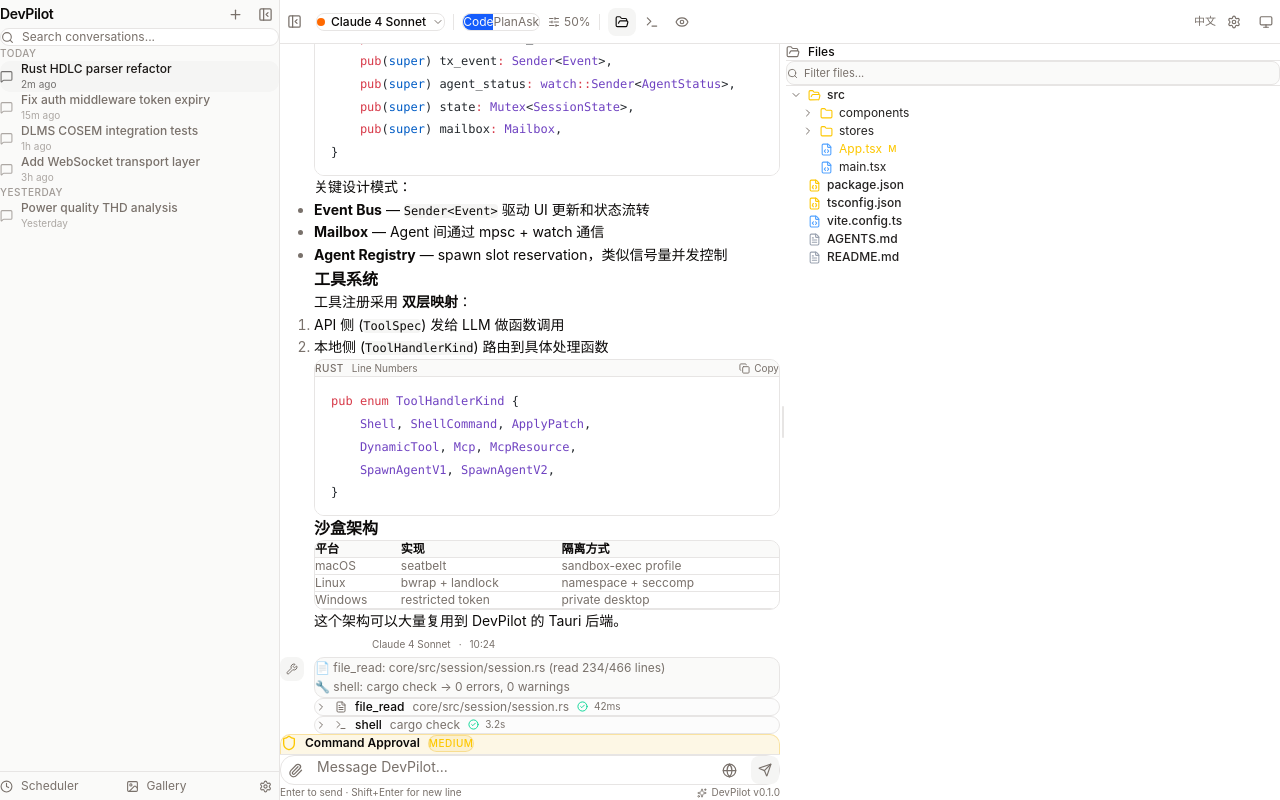
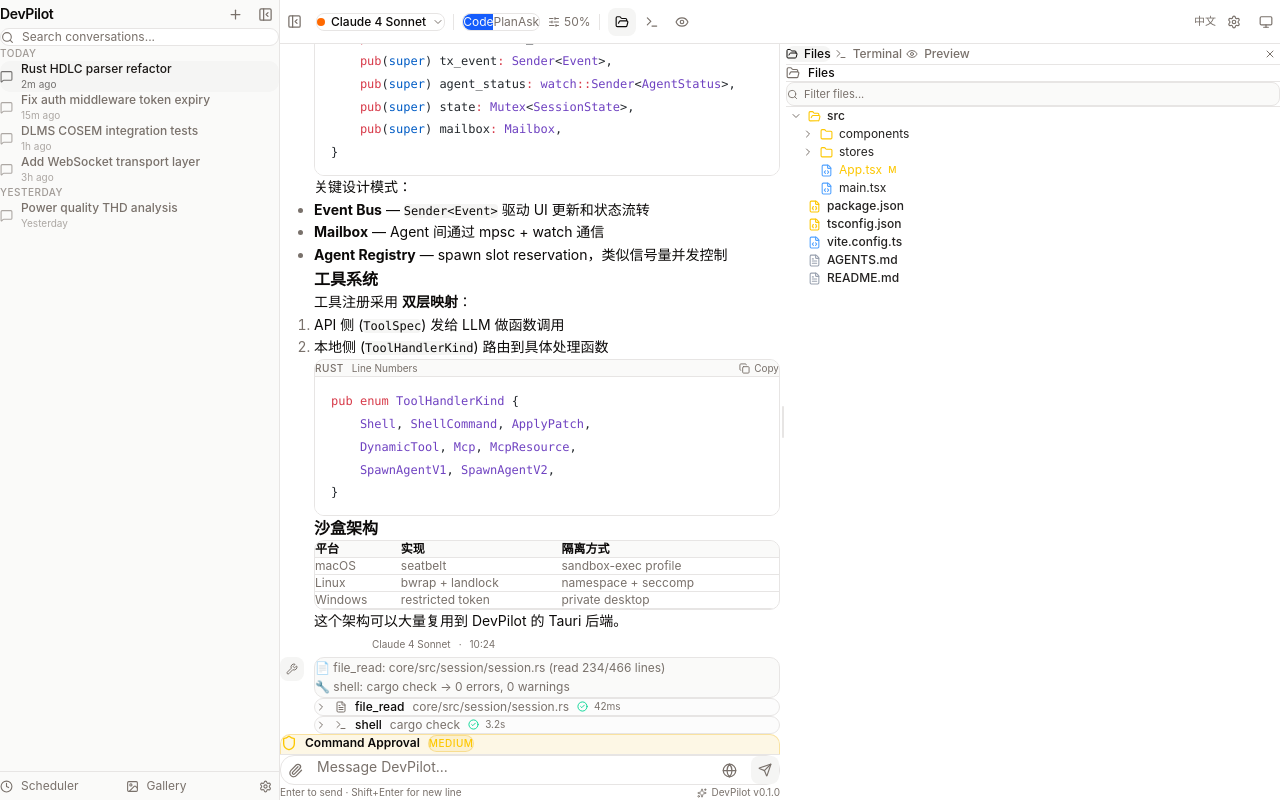
Before and after one commit to ViewWay/devpilot, a React (Vite) app: page / in a window 1280 px wide. Both pictures are taken after a click on the button 621 px from the left and 21 px from the top of the page. Built offline with nearby package versions, Linux system fonts and the light colour scheme.

Commit message:
feat: right panel tabs component with file/terminal/preview switcher

```diff
--- a/src/components/chat/ChatPanel.tsx
+++ b/src/components/chat/ChatPanel.tsx
@@ -6,6 +6,7 @@ import { SplitView } from "../layout/SplitView";
 import { FilesPanel } from "../panels/FilesPanel";
 import { TerminalPanel } from "../panels/TerminalPanel";
 import { PreviewPanel } from "../panels/PreviewPanel";
+import { RightPanelTabs } from "../panels/RightPanelTabs";
 import { Loader2, AlertCircle } from "lucide-react";
 import { useI18n } from "../../i18n";
 
@@ -36,16 +37,16 @@ function ChatContent() {
 
 function RightContent() {
   const rightPanel = useUIStore((s) => s.rightPanel);
-  switch (rightPanel) {
-    case "files":
-      return <FilesPanel />;
-    case "terminal":
-      return <TerminalPanel />;
-    case "preview":
-      return <PreviewPanel />;
-    default:
-      return null;
-  }
+  return (
+    <div className="flex h-full flex-col">
+      <RightPanelTabs />
+      <div className="flex-1 overflow-hidden">
+        {rightPanel === "files" && <FilesPanel />}
+        {rightPanel === "terminal" && <TerminalPanel />}
+        {rightPanel === "preview" && <PreviewPanel />}
+      </div>
+    </div>
+  );
 }
 
 export function ChatPanel() {
--- /dev/null
+++ b/src/components/panels/RightPanelTabs.tsx
@@ -0,0 +1,46 @@
+import { FolderOpen, Terminal, Eye, X } from "lucide-react";
+import { useUIStore } from "../../stores/uiStore";
+import { useI18n } from "../../i18n";
+import { cn } from "../../lib/utils";
+
+const TABS = [
+  { key: "files" as const, icon: FolderOpen, labelKey: "files" },
+  { key: "terminal" as const, icon: Terminal, labelKey: "terminal" },
+  { key: "preview" as const, icon: Eye, labelKey: "preview" },
+];
+
+export function RightPanelTabs() {
+  const rightPanel = useUIStore((s) => s.rightPanel);
+  const toggleRightPanel = useUIStore((s) => s.toggleRightPanel);
+  const { t } = useI18n();
+
+  if (rightPanel === "none") return null;
+
+  return (
+    <div className="flex items-center gap-1 border-b border-border px-2 py-1">
+      {TABS.map(({ key, icon: Icon, labelKey }) => (
+        <button
+          key={key}
+          onClick={() => toggleRightPanel(key)}
+          className={cn(
+            "flex items-center gap-1.5 rounded-md px-2 py-1 text-xs font-medium transition-colors",
+            rightPanel === key
+              ? "bg-accent text-foreground"
+              : "text-muted-foreground hover:bg-accent/50 hover:text-foreground",
+          )}
+        >
+          <Icon size={12} />
+          <span>{t(labelKey)}</span>
+        </button>
+      ))}
+      <div className="flex-1" />
+      <button
+        onClick={() => toggleRightPanel("none")}
+        className="flex h-5 w-5 items-center justify-center rounded-md text-muted-foreground hover:bg-accent hover:text-foreground transition-colors"
+        title={t("close")}
+      >
+        <X size={12} />
+      </button>
+    </div>
+  );
+}
--- a/src/i18n/en.ts
+++ b/src/i18n/en.ts
@@ -122,6 +122,8 @@ const en: Record<string, string> = {
   scheduler: "Scheduler",
   bridge: "Bridge",
   preview: "Preview",
+  terminal: "Terminal",
+  close: "Close",
   file: "File",
   diff: "Diff",
   files: "Files",
--- a/src/i18n/zh.ts
+++ b/src/i18n/zh.ts
@@ -122,6 +122,8 @@ const zh: Record<string, string> = {
   scheduler: "定时任务",
   bridge: "桥接",
   preview: "预览",
+  terminal: "终端",
+  close: "关闭",
   file: "文件",
   diff: "对比",
   files: "文件列表",
```
